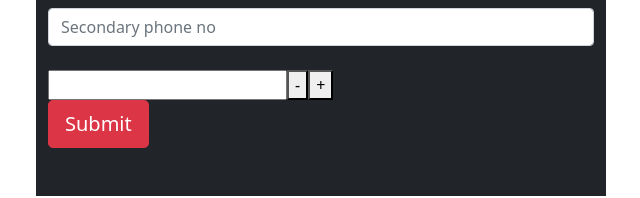
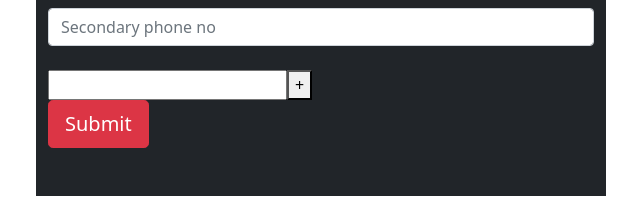
Before and after one commit to SourabhSharma-chicmic/Formik, a React (Create React App) app: page / in a window 1280 px wide. Shown: the part 516-714 px from the top of the page, without its empty margins (129-769 px from the left). Built offline with nearby package versions, Linux system fonts and the light colour scheme.

Commit message:
validation to decremnet button
validation added to decrement button when index grater then 0 tehen only decrement displayed othere wise dont display this button

```diff
--- a/src/Components/RegistrationForm.js
+++ b/src/Components/RegistrationForm.js
@@ -111,7 +111,10 @@ const RegistrationForm = () => {
                         <div key={index}>
 
                           <Field name={`phNumbers[${index}]`} />
-                          <button type='button' onClick={()=>{remove(index)}}>-</button>
+                          {
+                            index > 0 &&
+                            <button type='button' onClick={()=>{remove(index)}}>-</button>
+                          }
                           <button type='button' onClick={()=>{push('')}}>+</button>
                         </div>
                       );
```
